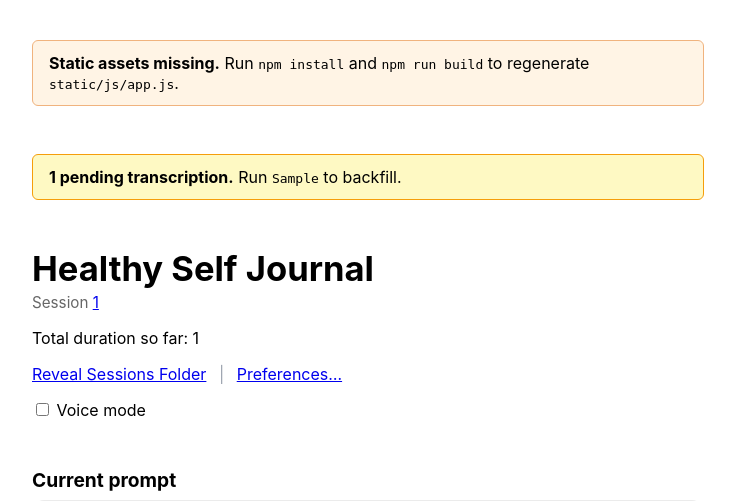
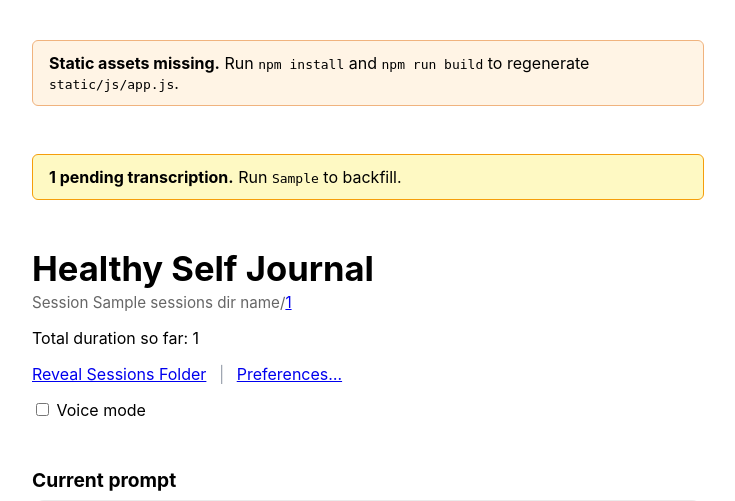
Before and after one commit to gregdetre/healthyselfjournal, a Python web app: template healthyselfjournal/web/templates/session_shell.html.jinja in a window 1280 px wide. Shown: the top 501 px of the page, without its empty margins (272-1007 px from the left). Run offline with Jinja, Linux system fonts and the light colour scheme; the template is opened without the code that fills it: most values are stand-ins (such as "Sample title", 1, 10 or a date in 2020).

Commit message:
feat(web): show sessions dir with session id
Display sessions dir basename before session id in header. Pass sessions_dir_name from server to template.

```diff
--- a/healthyselfjournal/web/app.py
+++ b/healthyselfjournal/web/app.py
@@ -1344,6 +1344,7 @@ def _render_session_page(
         if resolved_cfg
         else "sessions"
     )
+    sessions_dir_name = Path(str(sessions_dir)).name
 
     # Session/LLM/STT context for debug panel
     app_version = state.manager.config.app_version
@@ -1378,6 +1379,7 @@ def _render_session_page(
         server_reload=server_reload,
         server_resume=server_resume,
         sessions_dir=sessions_dir,
+        sessions_dir_name=sessions_dir_name,
         app_version=app_version,
         llm_model=llm_model,
         stt_backend=stt_backend,
@@ -1572,6 +1574,7 @@ def _render_session_shell(
     server_reload: bool,
     server_resume: bool,
     sessions_dir: str,
+    sessions_dir_name: str,
     app_version: str,
     llm_model: str,
     stt_backend: str,
@@ -1617,6 +1620,7 @@ def _render_session_shell(
             "server_reload": server_reload,
             "server_resume": server_resume,
             "sessions_dir": sessions_dir,
+            "sessions_dir_name": sessions_dir_name,
             "app_version": app_version,
             "llm_model": llm_model,
             "stt_backend": stt_backend,
--- a/healthyselfjournal/web/templates/session_shell.html.jinja
+++ b/healthyselfjournal/web/templates/session_shell.html.jinja
@@ -35,7 +35,7 @@
       {% endif %}
       <header class="hsj-header">
         <h1>Healthy Self Journal</h1>
-        <p class="hsj-session-id">Session <a id="reveal-session" href="/session/{{ session_id }}/reveal" title="Reveal in Finder">{{ session_id }}</a></p>
+        <p class="hsj-session-id">Session {{ sessions_dir_name }}/<a id="reveal-session" href="/session/{{ session_id }}/reveal" title="Reveal in Finder">{{ session_id }}</a></p>
         <p class="hsj-total-duration">Total duration so far: <span id="total-duration">{{ total_minutes_text }}</span></p>
         <p>
           <a id="reveal-sessions-folder" href="/reveal/sessions" title="Reveal Sessions Folder">Reveal Sessions Folder</a>
```
